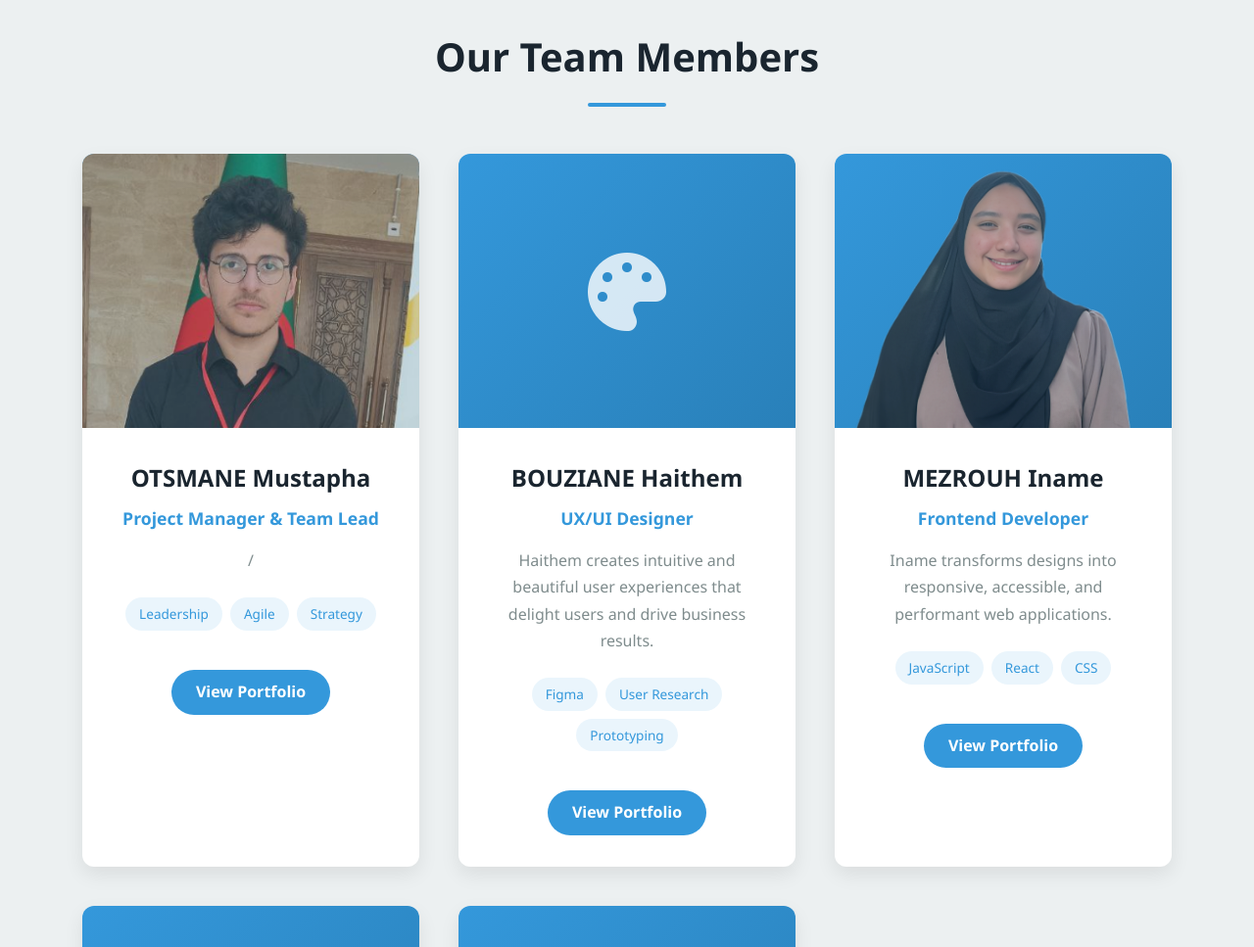
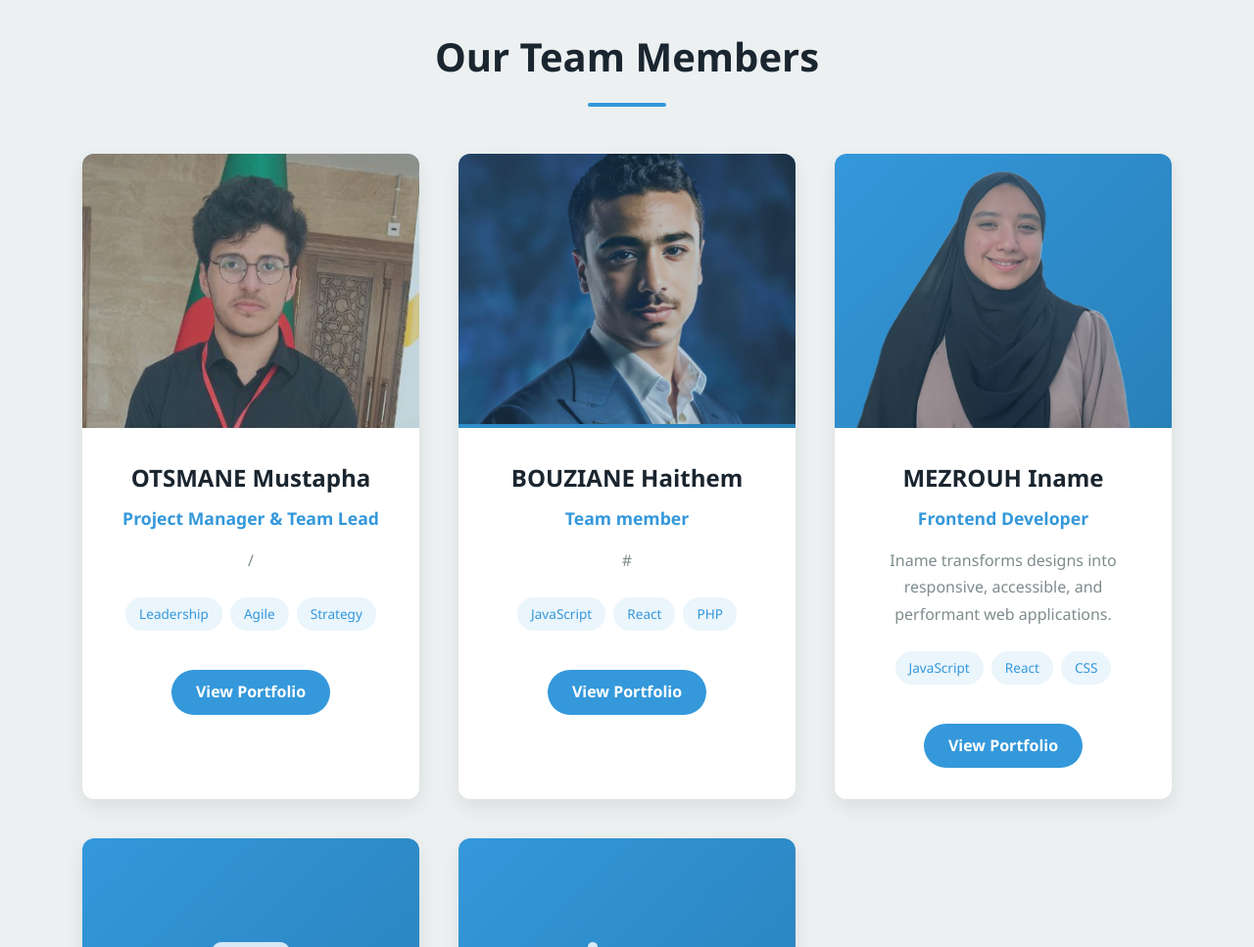
Before and after one commit to mustafaots/G5-team4-portfolio-project, a plain HTML site: page index.html in a window 1280 px wide. Shown: the part 820-1787 px from the top of the page at 98% size. Drawn offline with Linux system fonts and the light colour scheme.

Commit message:
Finish changes on develop: update profiles and styles

```diff
--- a/index.html
+++ b/index.html
@@ -87,19 +87,20 @@
                 <div class="team-member">
                     <div class="member-image">
                         <div class="placeholder-icon">
-                            <i class="fas fa-palette"></i>
+                   <img src="Haithem-BOUZIANE/assets/anaa.jpg">
+
                         </div>
                     </div>
                     <div class="member-info">
                         <h3 class="member-name">BOUZIANE Haithem</h3>
-                        <p class="member-role">UX/UI Designer</p>
-                        <p class="member-bio">Haithem creates intuitive and beautiful user experiences that delight users and drive business results.</p>
+                        <p class="member-role">Team member</p>
+                        <p class="member-bio">#</p>
                         <div class="member-skills">
-                            <span class="skill-tag">Figma</span>
-                            <span class="skill-tag">User Research</span>
-                            <span class="skill-tag">Prototyping</span>
+                            <span class="skill-tag">JavaScript</span>
+                            <span class="skill-tag">React</span>
+                            <span class="skill-tag">PHP</span>
                         </div>
-                        <a href="sarah-portfolio.html" class="member-link" target="_blank">View Portfolio</a>
+                        <a href="Haithem-BOUZIANE/haithem-bouziane.html" class="member-link" target="_blank">View Portfolio</a>
                     </div>
                 </div>
 
--- a/index_styles.css
+++ b/index_styles.css
@@ -542,6 +542,7 @@ footer {
     transform: translateY(0);
 }
 
+
 /* Responsive Design */
 @media (max-width: 768px) {
     .nav-menu {
```
Also changed, not shown: Haithem-BOUZIANE/assets/anaa.jpg (added).
